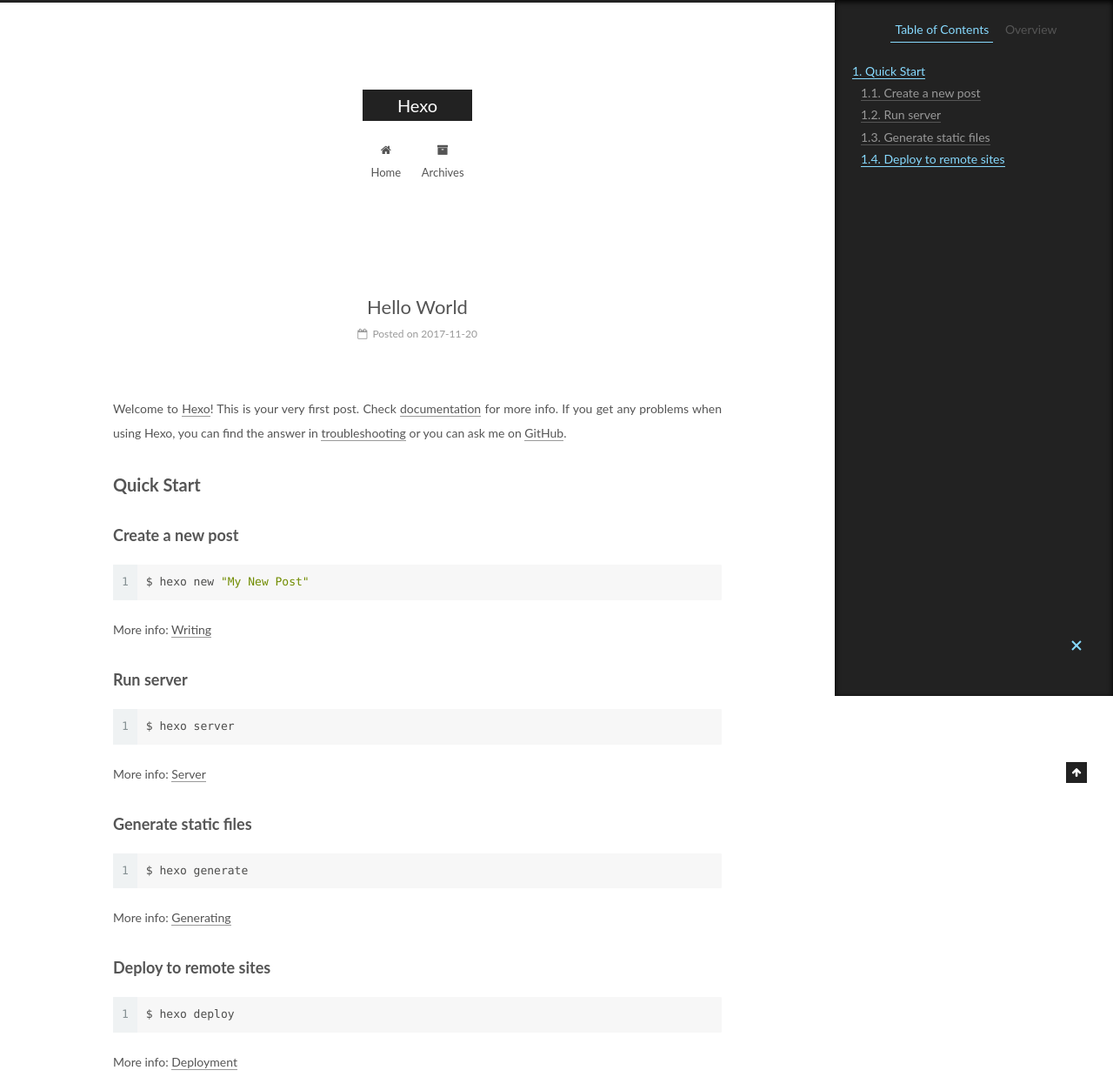
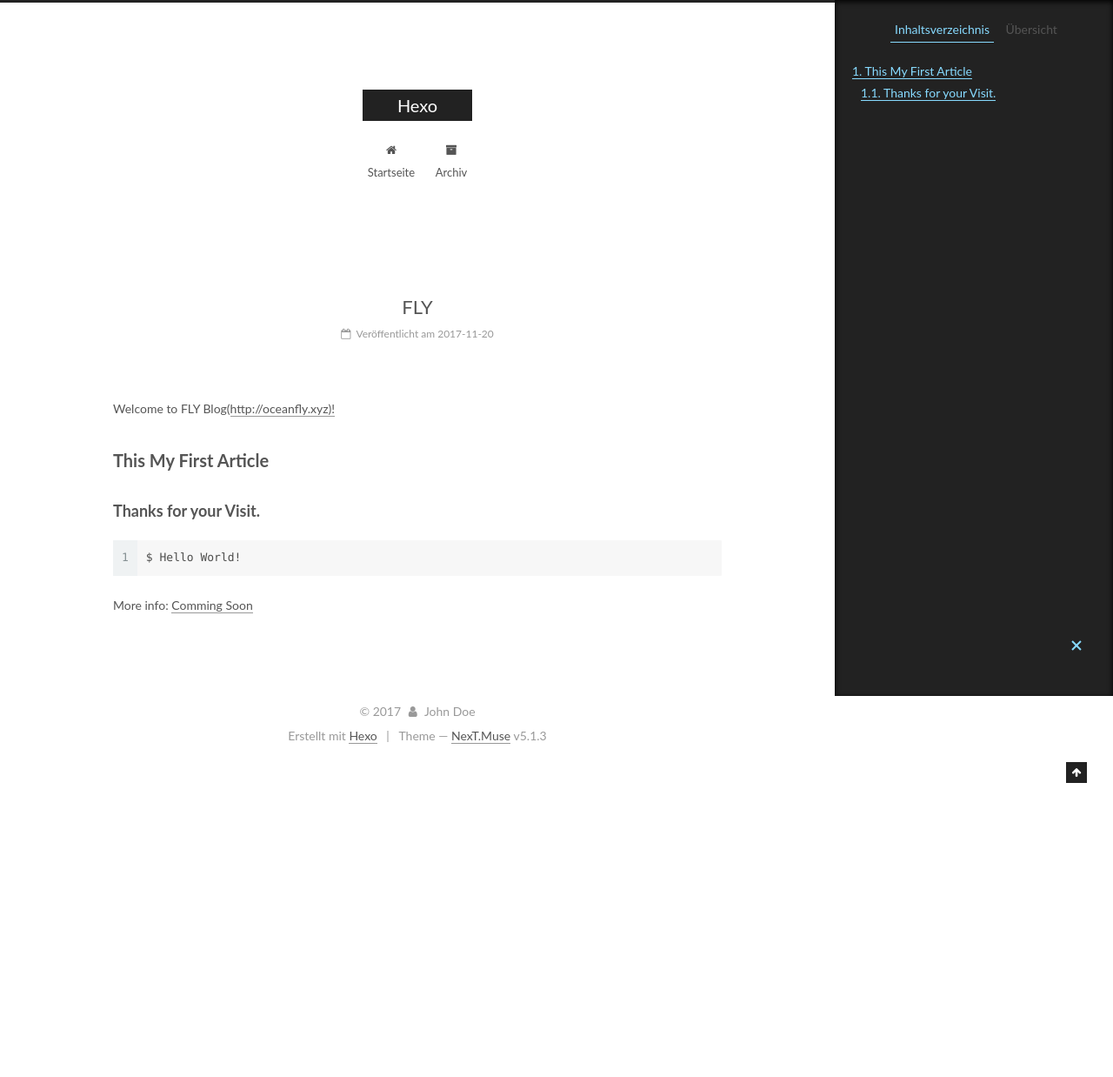
Before and after one commit to fly96-ocean/fly96-ocean.github.io, a plain HTML site: page 2017/11/20/hello-world/index.html in a window 1280 px wide. Shown: the top 1238 px of the page at 87% size. After the commit the page ends 880 px from the top, so only its background shows below. Drawn offline with Linux system fonts and the light colour scheme.

Commit message:
Site updated: 2017-12-05 15:27:37

```diff
--- a/2017/11/20/hello-world/index.html
+++ b/2017/11/20/hello-world/index.html
@@ -79,16 +79,16 @@
 
 
 
-<meta name="description" content="Welcome to Hexo! This is your very first post. Check documentation for more info. If you get any problems when using Hexo, you can find the answer in troublesho">
+<meta name="description" content="Welcome to FLY Blog(http://oceanfly.xyz)!  This My First ArticleThanks for your Visit.1$ Hello World! More info: Comming Soon">
 <meta property="og:type" content="article">
-<meta property="og:title" content="Hello World">
+<meta property="og:title" content="FLY">
 <meta property="og:url" content="http://yoursite.com/2017/11/20/hello-world/index.html">
 <meta property="og:site_name" content="Hexo">
-<meta property="og:description" content="Welcome to Hexo! This is your very first post. Check documentation for more info. If you get any problems when using Hexo, you can find the answer in troubleshooting or you can ask me on GitHub. Quick">
-<meta property="og:updated_time" content="2017-11-20T07:28:52.916Z">
+<meta property="og:description" content="Welcome to FLY Blog(http://oceanfly.xyz)!  This My First ArticleThanks for your Visit.1$ Hello World! More info: Comming Soon">
+<meta property="og:updated_time" content="2017-12-05T07:25:49.721Z">
 <meta name="twitter:card" content="summary">
-<meta name="twitter:title" content="Hello World">
-<meta name="twitter:description" content="Welcome to Hexo! This is your very first post. Check documentation for more info. If you get any problems when using Hexo, you can find the answer in troubleshooting or you can ask me on GitHub. Quick">
+<meta name="twitter:title" content="FLY">
+<meta name="twitter:description" content="Welcome to FLY Blog(http://oceanfly.xyz)!  This My First ArticleThanks for your Visit.1$ Hello World! More info: Comming Soon">
 
 
 
@@ -124,7 +124,7 @@
 
 
 
-  <title>Hello World | Hexo</title>
+  <title>FLY | Hexo</title>
 
 
 
@@ -184,7 +184,7 @@
 
               <i class="menu-item-icon fa fa-fw fa-home"></i> <br />
 
-            Home
+            Startseite
           </a>
         </li>
 
@@ -194,7 +194,7 @@
 
               <i class="menu-item-icon fa fa-fw fa-archive"></i> <br />
 
-            Archives
+            Archiv
           </a>
         </li>
 
@@ -248,7 +248,7 @@
 
 
 
-          <h1 class="post-title" itemprop="name headline">Hello World</h1>
+          <h1 class="post-title" itemprop="name headline">FLY</h1>
 
 
         <div class="post-meta">
@@ -258,7 +258,7 @@
                 <i class="fa fa-calendar-o"></i>
               </span>
 
-                <span class="post-meta-item-text">Posted on</span>
+                <span class="post-meta-item-text">Veröffentlicht am</span>
 
               <time title="Post created" itemprop="dateCreated datePublished" datetime="2017-11-20T15:28:52+08:00">
                 2017-11-20
@@ -298,15 +298,9 @@
 
 
 
-        <p>Welcome to <a href="https://hexo.io/" target="_blank" rel="noopener">Hexo</a>! This is your very first post. Check <a href="https://hexo.io/docs/" target="_blank" rel="noopener">documentation</a> for more info. If you get any problems when using Hexo, you can find the answer in <a href="https://hexo.io/docs/troubleshooting.html" target="_blank" rel="noopener">troubleshooting</a> or you can ask me on <a href="https://github.com/hexojs/hexo/issues" target="_blank" rel="noopener">GitHub</a>.</p>
-<h2 id="Quick-Start"><a href="#Quick-Start" class="headerlink" title="Quick Start"></a>Quick Start</h2><h3 id="Create-a-new-post"><a href="#Create-a-new-post" class="headerlink" title="Create a new post"></a>Create a new post</h3><figure class="highlight bash"><table><tr><td class="gutter"><pre><span class="line">1</span><br></pre></td><td class="code"><pre><span class="line">$ hexo new <span class="string">"My New Post"</span></span><br></pre></td></tr></table></figure>
-<p>More info: <a href="https://hexo.io/docs/writing.html" target="_blank" rel="noopener">Writing</a></p>
-<h3 id="Run-server"><a href="#Run-server" class="headerlink" title="Run server"></a>Run server</h3><figure class="highlight bash"><table><tr><td class="gutter"><pre><span class="line">1</span><br></pre></td><td class="code"><pre><span class="line">$ hexo server</span><br></pre></td></tr></table></figure>
-<p>More info: <a href="https://hexo.io/docs/server.html" target="_blank" rel="noopener">Server</a></p>
-<h3 id="Generate-static-files"><a href="#Generate-static-files" class="headerlink" title="Generate static files"></a>Generate static files</h3><figure class="highlight bash"><table><tr><td class="gutter"><pre><span class="line">1</span><br></pre></td><td class="code"><pre><span class="line">$ hexo generate</span><br></pre></td></tr></table></figure>
-<p>More info: <a href="https://hexo.io/docs/generating.html" target="_blank" rel="noopener">Generating</a></p>
-<h3 id="Deploy-to-remote-sites"><a href="#Deploy-to-remote-sites" class="headerlink" title="Deploy to remote sites"></a>Deploy to remote sites</h3><figure class="highlight bash"><table><tr><td class="gutter"><pre><span class="line">1</span><br></pre></td><td class="code"><pre><span class="line">$ hexo deploy</span><br></pre></td></tr></table></figure>
-<p>More info: <a href="https://hexo.io/docs/deployment.html" target="_blank" rel="noopener">Deployment</a></p>
+        <p>Welcome to FLY Blog(<a href="http://oceanfly.xyz)!" target="_blank" rel="noopener">http://oceanfly.xyz)!</a> </p>
+<h2 id="This-My-First-Article"><a href="#This-My-First-Article" class="headerlink" title="This My First Article"></a>This My First Article</h2><h3 id="Thanks-for-your-Visit"><a href="#Thanks-for-your-Visit" class="headerlink" title="Thanks for your Visit."></a>Thanks for your Visit.</h3><figure class="highlight bash"><table><tr><td class="gutter"><pre><span class="line">1</span><br></pre></td><td class="code"><pre><span class="line">$ Hello World!</span><br></pre></td></tr></table></figure>
+<p>More info: <a href="http://oceanfly.xyz" target="_blank" rel="noopener">Comming Soon</a></p>
 
 
     </div>
@@ -377,10 +371,10 @@
 
         <ul class="sidebar-nav motion-element">
           <li class="sidebar-nav-toc sidebar-nav-active" data-target="post-toc-wrap">
-            Table of Contents
+            Inhaltsverzeichnis
           </li>
           <li class="sidebar-nav-overview" data-target="site-overview-wrap">
-            Overview
+            Übersicht
           </li>
         </ul>
 
@@ -401,7 +395,7 @@
                 <a href="/archives/">
 
                   <span class="site-state-item-count">1</span>
-                  <span class="site-state-item-name">posts</span>
+                  <span class="site-state-item-name">Artikel</span>
                 </a>
               </div>
 
@@ -439,7 +433,7 @@
 
 
 
-              <div class="post-toc-content"><ol class="nav"><li class="nav-item nav-level-2"><a class="nav-link" href="#Quick-Start"><span class="nav-number">1.</span> <span class="nav-text">Quick Start</span></a><ol class="nav-child"><li class="nav-item nav-level-3"><a class="nav-link" href="#Create-a-new-post"><span class="nav-number">1.1.</span> <span class="nav-text">Create a new post</span></a></li><li class="nav-item nav-level-3"><a class="nav-link" href="#Run-server"><span class="nav-number">1.2.</span> <span class="nav-text">Run server</span></a></li><li class="nav-item nav-level-3"><a class="nav-link" href="#Generate-static-files"><span class="nav-number">1.3.</span> <span class="nav-text">Generate static files</span></a></li><li class="nav-item nav-level-3"><a class="nav-link" href="#Deploy-to-remote-sites"><span class="nav-number">1.4.</span> <span class="nav-text">Deploy to remote sites</span></a></li></ol></li></ol></div>
+              <div class="post-toc-content"><ol class="nav"><li class="nav-item nav-level-2"><a class="nav-link" href="#This-My-First-Article"><span class="nav-number">1.</span> <span class="nav-text">This My First Article</span></a><ol class="nav-child"><li class="nav-item nav-level-3"><a class="nav-link" href="#Thanks-for-your-Visit"><span class="nav-number">1.1.</span> <span class="nav-text">Thanks for your Visit.</span></a></li></ol></li></ol></div>
 
 
           </div>
@@ -469,7 +463,7 @@
 </div>
 
 
-  <div class="powered-by">Powered by <a class="theme-link" target="_blank" href="https://hexo.io">Hexo</a></div>
+  <div class="powered-by">Erstellt mit  <a class="theme-link" target="_blank" href="https://hexo.io">Hexo</a></div>
 
 
 
--- a/css/main.css
+++ b/css/main.css
@@ -1822,7 +1822,7 @@
   width: 4px;
   height: 4px;
   border-radius: 50%;
-  background: #2bff34;
+  background: #ddf72f;
 }
 .links-of-blogroll {
   font-size: 13px;
```
Also changed, not shown: archives/2017/11/index.html (+7 -7 lines), archives/2017/index.html (+7 -7 lines), archives/index.html (+7 -7 lines), index.html (+9 -15 lines).
